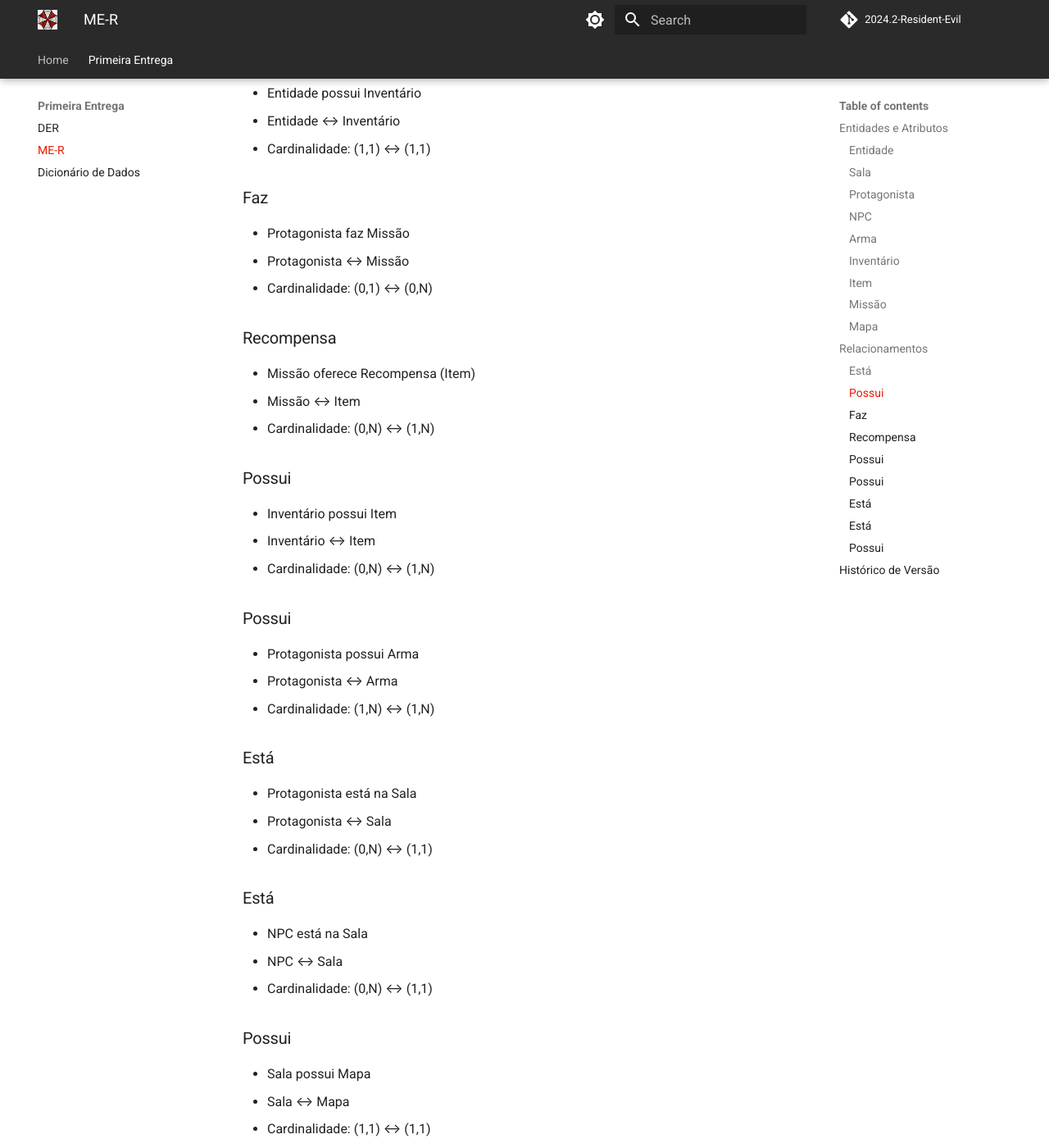
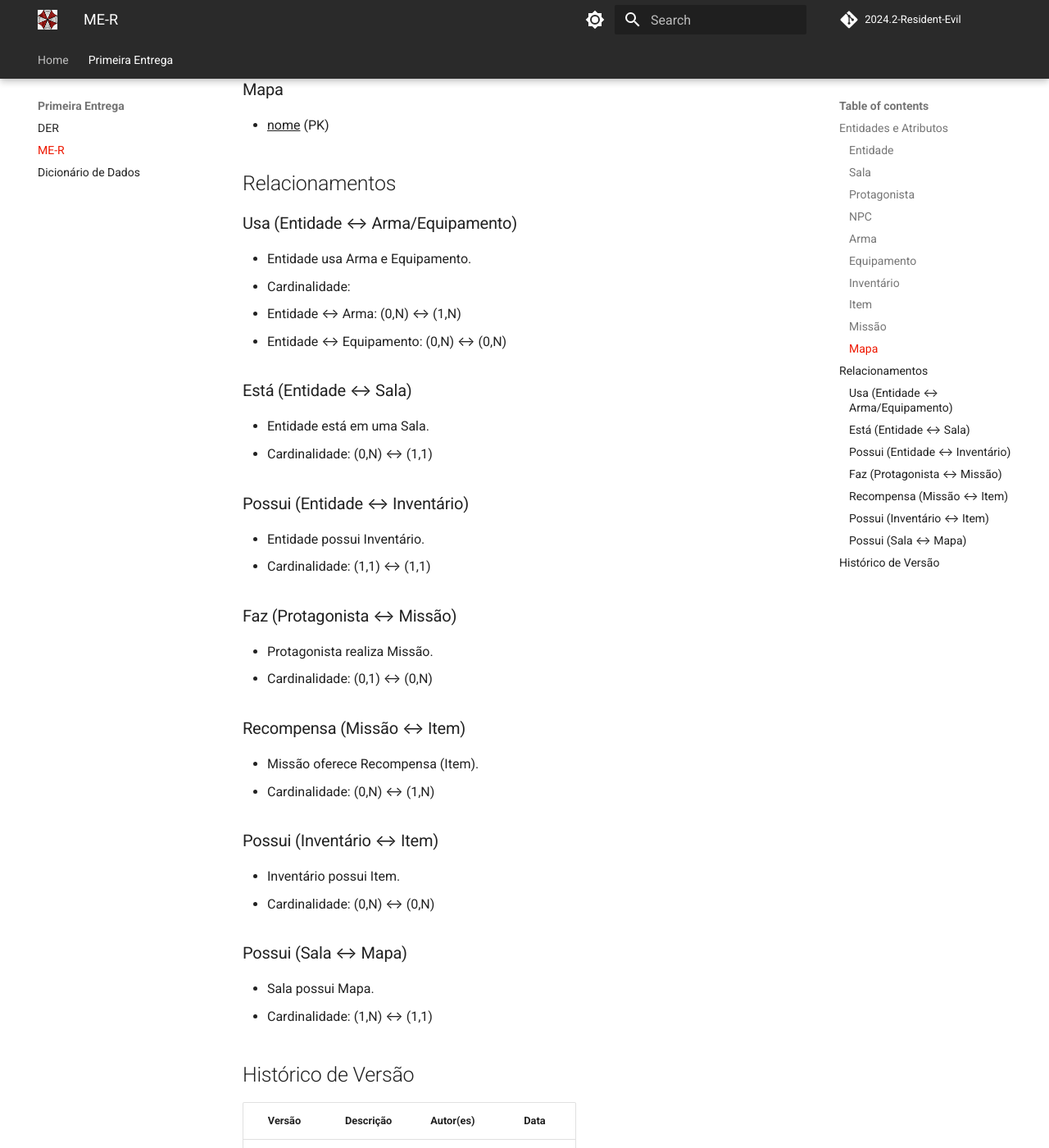
Before and after one commit to SBD1/2024.2-Resident-Evil, an MkDocs documentation site: the page built from docs/entrega1/ME-R.md, in a window 1280 px wide and 1400 px high, scrolled down 1822 px. Shown: the whole window at 82% size. Built offline with MkDocs 1.6.1 and Material for MkDocs 9.7.7, drawn with Linux system fonts in a browser that asks for light colours; comment, search, counter and statistics services are not loaded; some of the changed text lies outside the part shown.

Commit message:
primeira_atualização_mer

```diff
--- a/docs/entrega1/ME-R.md
+++ b/docs/entrega1/ME-R.md
@@ -1,42 +1,54 @@
+
 # Modelo Entidade-Relacionamento (ME-R)
 
 ## Entidades e Atributos
 
 ### Entidade
-- <u>id</u> (PK)
+- <u>identidade</u> (PK)
+- velocidade
 - dano
 - vida
 
 ### Sala
 - <u>nome</u> (PK)
+- número
 
 ### Protagonista
-- <u>nickname</u> (PK)
+- nickname
+- killcount
+- dinheirorecebido
 
 ### NPC
-- <u>nome</u> (PK)
+- nome
 - tipo
 
 ### Arma
 - <u>nome</u> (PK)
 - dano
 - velocidade
-- nivel
+- nível
 - maxmuni
 - temporecarga
 
+### Equipamento
+- <u>nome</u> (PK)
+- defesa
+- nivel
+
 ### Inventário
-- <u>id</u> (PK)
+- <u>idinventario</u> (PK)
+- pesomax
 
 ### Item
-- <u>id</u> (PK)
+- <u>iditem</u> (PK)
 - nome
-- descricao
+- descrição
 - valor
 - tipo
+- peso
 
 ### Missão
-- <u>id</u> (PK)
+- <u>nome</u> (PK)
 - multiplicador
 
 ### Mapa
@@ -44,53 +56,38 @@
 
 ## Relacionamentos
 
-### Está
-- Entidade está na Sala
-- Entidade ↔ Sala
+### Usa (Entidade ↔ Arma/Equipamento)
+- Entidade usa Arma e Equipamento.
+- Cardinalidade:
+  - Entidade ↔ Arma: (0,N) ↔ (1,N)
+  - Entidade ↔ Equipamento: (0,N) ↔ (0,N)
+
+### Está (Entidade ↔ Sala)
+- Entidade está em uma Sala.
 - Cardinalidade: (0,N) ↔ (1,1)
 
-### Possui
-- Entidade possui Inventário
-- Entidade ↔ Inventário
+### Possui (Entidade ↔ Inventário)
+- Entidade possui Inventário.
 - Cardinalidade: (1,1) ↔ (1,1)
 
-### Faz
-- Protagonista faz Missão
-- Protagonista ↔ Missão
+### Faz (Protagonista ↔ Missão)
+- Protagonista realiza Missão.
 - Cardinalidade: (0,1) ↔ (0,N)
 
-### Recompensa
-- Missão oferece Recompensa (Item)
-- Missão ↔ Item
+### Recompensa (Missão ↔ Item)
+- Missão oferece Recompensa (Item).
 - Cardinalidade: (0,N) ↔ (1,N)
 
-### Possui
-- Inventário possui Item
-- Inventário ↔ Item
-- Cardinalidade: (0,N) ↔ (1,N)
+### Possui (Inventário ↔ Item)
+- Inventário possui Item.
+- Cardinalidade: (0,N) ↔ (0,N)
 
-### Possui
-- Protagonista possui Arma
-- Protagonista ↔ Arma
-- Cardinalidade: (1,N) ↔ (1,N)
-
-### Está
-- Protagonista está na Sala
-- Protagonista ↔ Sala
-- Cardinalidade: (0,N) ↔ (1,1)
-
-### Está
-- NPC está na Sala
-- NPC ↔ Sala
-- Cardinalidade: (0,N) ↔ (1,1)
-
-### Possui
-- Sala possui Mapa
-- Sala ↔ Mapa
-- Cardinalidade: (1,1) ↔ (1,1)
-
+### Possui (Sala ↔ Mapa)
+- Sala possui Mapa.
+- Cardinalidade: (1,N) ↔ (1,1)
 
 ## Histórico de Versão
  | Versão |     Descrição      |                     Autor(es)                     |    Data    |
 | :----: | :----------------: | :-----------------------------------------------: | :--------: |
 |  1.0   | Criação | [Breno Yuri](https://github.com/YuriBre) | 24/11/2024 |
+|  2.0   | Atualizações | [Breno Yuri](https://github.com/YuriBre) | 25/11/2024 |
```
